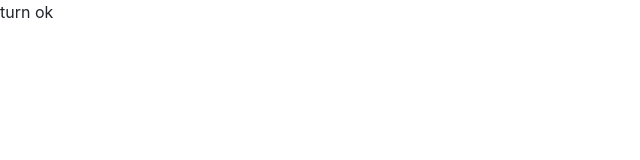
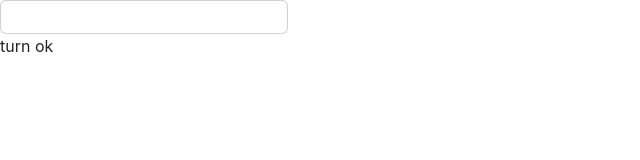
Before and after one commit to jchris3434/cms-front, a React (Create React App) app: page / in a window 1280 px wide. Shown: the top 160 px of the page, without its empty margins (0-640 px from the left). Built offline with nearby package versions, Linux system fonts and the light colour scheme.

Commit message:
Updated Css and Js of CardGeneric

```diff
--- a/src/index.js
+++ b/src/index.js
@@ -8,10 +8,12 @@ import './index.css';
 import App from './App';
 import reportWebVitals from './reportWebVitals';
 import "bootstrap-icons/font/bootstrap-icons.css";
+import CardGeneric from './shared/generic/CardGeneric';
 
 const root = ReactDOM.createRoot(document.getElementById('root'));
 root.render(
   <React.StrictMode>
+    <CardGeneric/>
     <App />
   </React.StrictMode>
 );
--- a/src/shared/generic/CardGeneric.css
+++ b/src/shared/generic/CardGeneric.css
@@ -1,9 +1,10 @@
 .CardGeneric {
-    width: '18rem';
+    width: 18rem;
 }
 
 .CardGeneric.darkmode {
     background-color: var(--DTDarkGray);
-    width: '18rem';
+    width: 18rem;
+    color: var(--DTWhiteDarker);
 
 }
--- a/src/shared/generic/CardGeneric.js
+++ b/src/shared/generic/CardGeneric.js
@@ -1,6 +1,8 @@
 import 'bootstrap/dist/css/bootstrap.min.css';
 import React from 'react';
 import { Card } from 'react-bootstrap';
+import './CardGeneric.css';
+
 
 function CardGeneric(props) {
     return (
```
